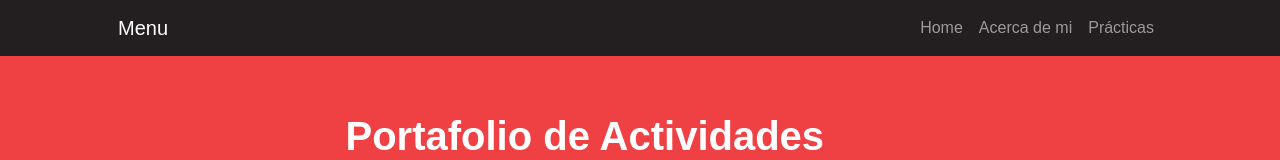
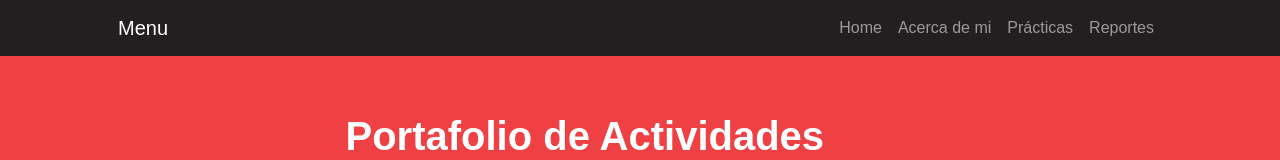
Before and after one commit to Doc-Sheperd/Derek_Rodriguez-Portafolio, a plain HTML site: page practica5/index.html in a window 1280 px wide. Shown: the top 160 px of the page. Drawn offline with nearby package versions, Linux system fonts and the light colour scheme.

Commit message:
Update index.html

```diff
--- a/practica5/index.html
+++ b/practica5/index.html
@@ -30,6 +30,7 @@
                         <li class="nav-item"><a class="nav-link" href="../">Home</a></li>
                         <li class="nav-item"><a class="nav-link" href="../index.html#resumen">Acerca de mi</a></li>
                         <li class="nav-item"><a class="nav-link" href="../index.html#practicas">Prácticas</a></li>
+                        <li class="nav-item"><a class="nav-link" href="../index.html#repro">Reportes</a></li>
                     </ul>
                 </div>
             </div>
```
